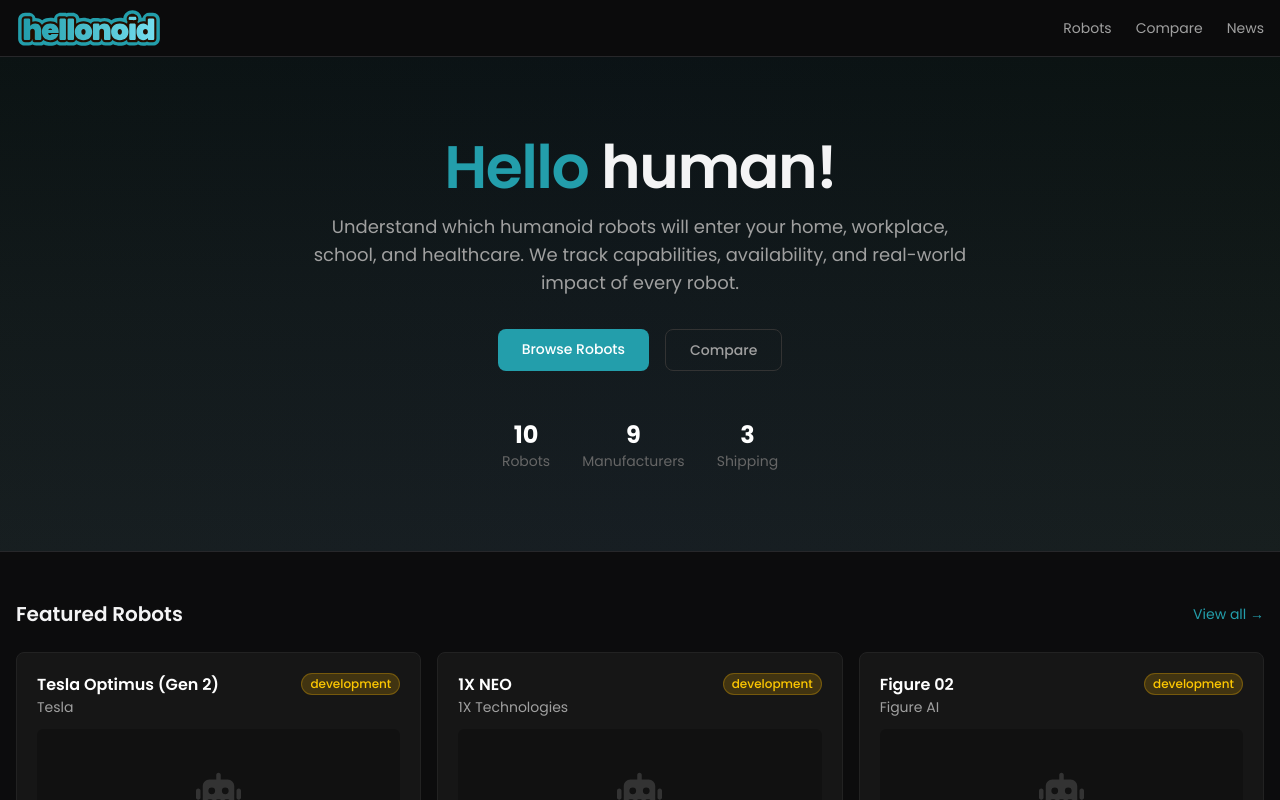
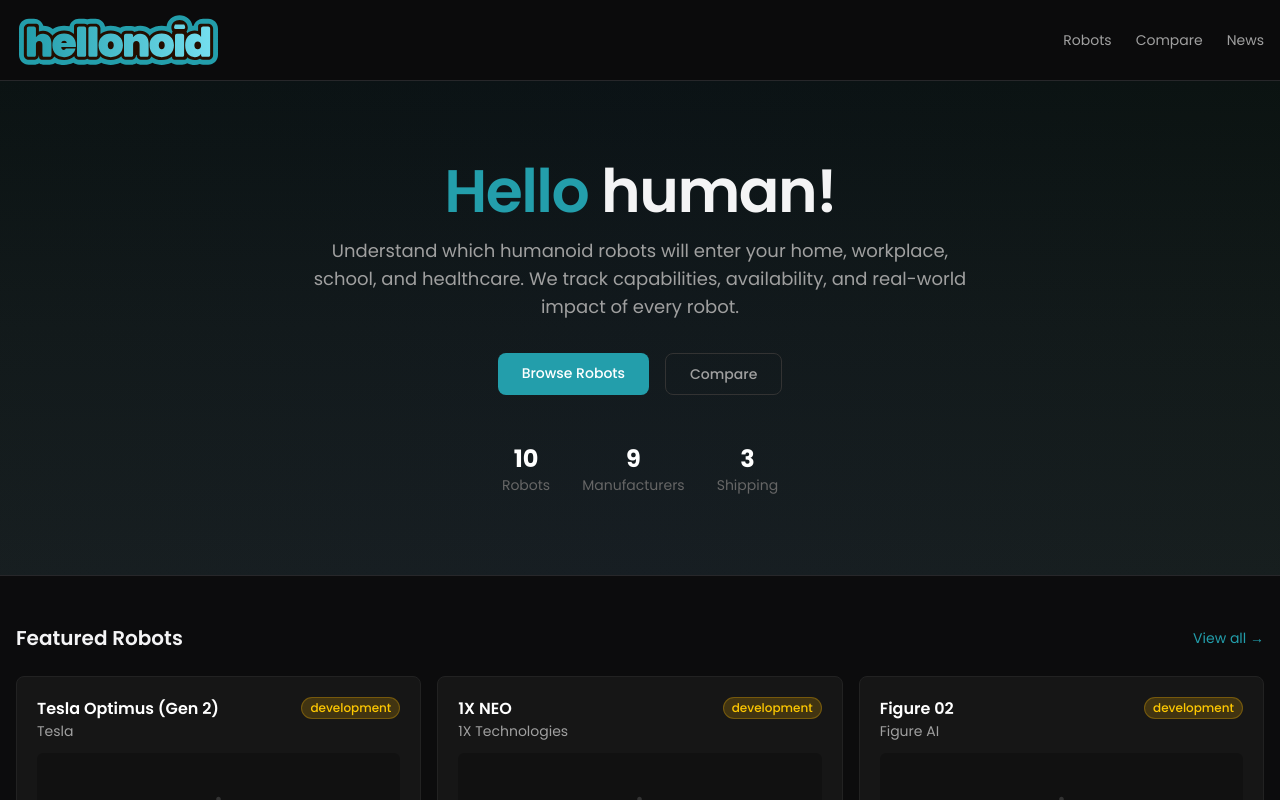
Before and after one commit to fritzerizer/hellonoid, a Next.js app: page / in a window 1280 px wide. Shown: the top 800 px of the page. Built offline with nearby package versions, Linux system fonts and the light colour scheme.

Commit message:
Larger logo + taller navbar

```diff
--- a/src/app/layout.tsx
+++ b/src/app/layout.tsx
@@ -19,9 +19,9 @@
     <html lang="en" className="dark">
       <body className={`min-h-screen antialiased ${poppins.variable} font-sans`}>
         <nav className="sticky top-0 z-50 border-b border-[#27272a] bg-[#0c0c0d]/90 backdrop-blur-md">
-          <div className="mx-auto flex h-14 max-w-7xl items-center justify-between px-4">
+          <div className="mx-auto flex h-20 max-w-7xl items-center justify-between px-4">
             <a href="/" className="flex items-center gap-2 text-lg font-bold tracking-tight font-display">
-              <Image src="/logo.svg" alt="Hellonoid" width={280} height={60} className="h-10 w-auto" priority />
+              <Image src="/logo.svg" alt="Hellonoid" width={400} height={110} className="h-14 w-auto" priority />
             </a>
             <div className="flex items-center gap-6 text-sm text-[#a0a0a0]">
               <a href="/robots" className="transition hover:text-white">Robots</a>
```
